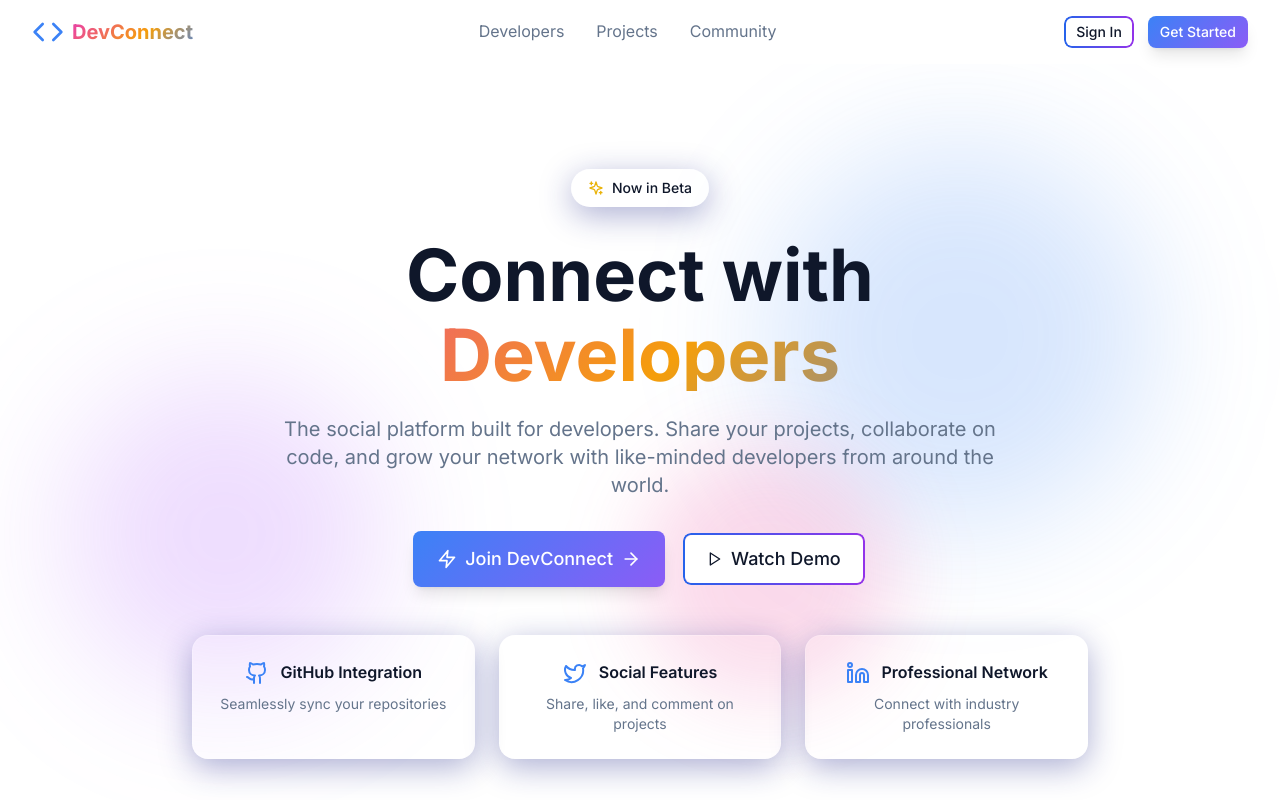
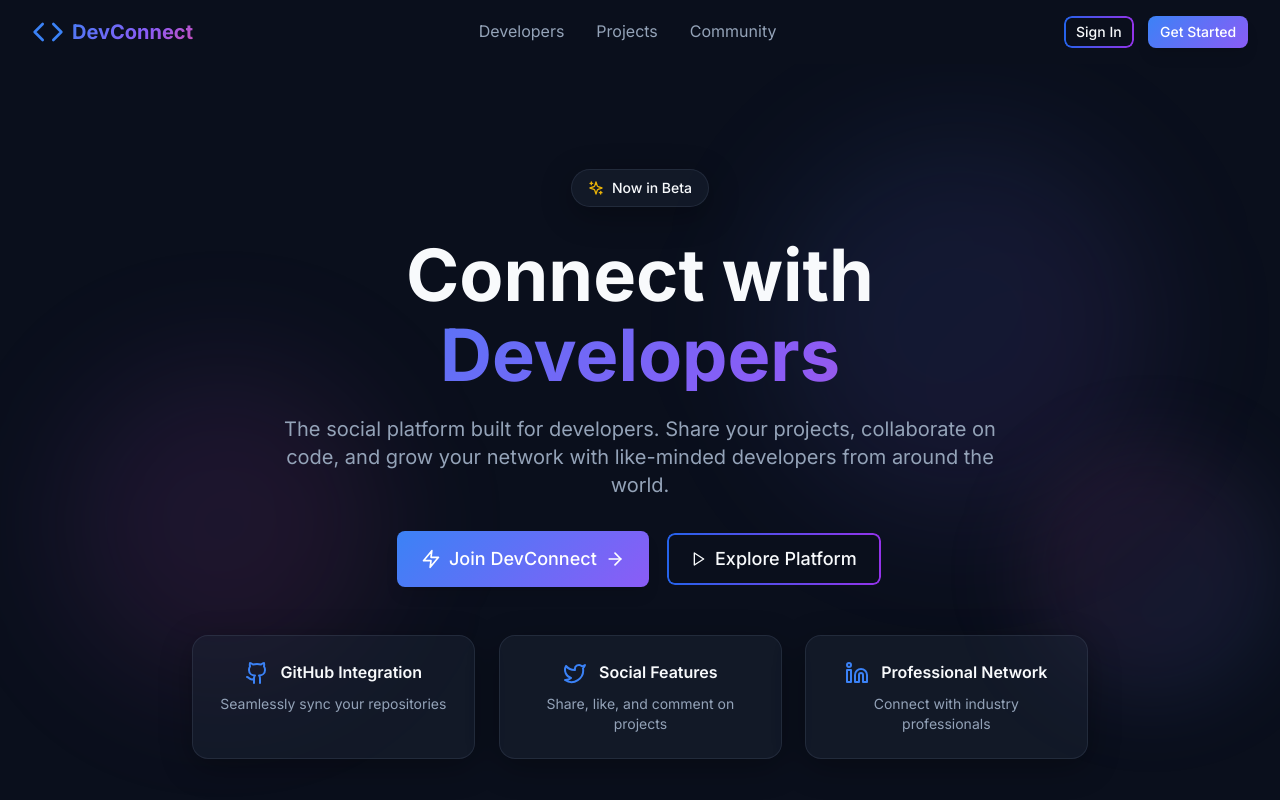
Before and after one commit to agaaaptr/devconnect, a Next.js app in the folder frontend/: page / in a window 1280 px wide. Shown: the top 800 px of the page. Built offline with nearby package versions, Linux system fonts and the light colour scheme.

Commit message:
refactor: Optimize styles and animations across components; update gradient colors and improve performance

```diff
--- a/frontend/src/app/globals.css
+++ b/frontend/src/app/globals.css
@@ -3,51 +3,12 @@
 @tailwind utilities;
 
 :root {
-  --background: #ffffff;
-  --foreground: #0f172a;
-  --card: #ffffff;
-  --card-foreground: #0f172a;
-  --primary: #3b82f6;
-  --primary-foreground: #ffffff;
-  --secondary: #f1f5f9;
-  --secondary-foreground: #0f172a;
-  --muted: #f8fafc;
-  --muted-foreground: #64748b;
-  --accent: #f1f5f9;
-  --accent-foreground: #0f172a;
-  --border: #e2e8f0;
-  --input: #e2e8f0;
-  --ring: #3b82f6;
-  --radius: 0.5rem;
-}
-
-@media (prefers-color-scheme: dark) {
-  :root {
-    --background: #0f172a;
-    --foreground: #f8fafc;
-    --card: #1e293b;
-    --card-foreground: #f8fafc;
-    --primary: #60a5fa;
-    --primary-foreground: #0f172a;
-    --secondary: #1e293b;
-    --secondary-foreground: #f8fafc;
-    --muted: #1e293b;
-    --muted-foreground: #94a3b8;
-    --accent: #1e293b;
-    --accent-foreground: #f8fafc;
-    --border: #334155;
-    --input: #334155;
-    --ring: #60a5fa;
-  }
-}
-
-[data-theme="dark"] {
-  --background: #0f172a;
+  --background: #0a0f1c;
   --foreground: #f8fafc;
   --card: #1e293b;
   --card-foreground: #f8fafc;
-  --primary: #60a5fa;
-  --primary-foreground: #0f172a;
+  --primary: #3b82f6;
+  --primary-foreground: #0a0f1c;
   --secondary: #1e293b;
   --secondary-foreground: #f8fafc;
   --muted: #1e293b;
@@ -56,7 +17,8 @@
   --accent-foreground: #f8fafc;
   --border: #334155;
   --input: #334155;
-  --ring: #60a5fa;
+  --ring: #3b82f6;
+  --radius: 0.5rem;
 }
 
 * {
@@ -70,35 +32,24 @@
   line-height: 1.6;
 }
 
-/* Aurora Background Effect */
+/* Simplified Wave Gradient Background */
 .aurora-bg {
   position: fixed;
   top: 0;
   left: 0;
-  width: 100%;
-  height: 100%;
+  width: 100vw;
+  height: 100vh;
   background: linear-gradient(
-    45deg,
-    rgba(59, 130, 246, 0.1) 0%,
-    rgba(147, 51, 234, 0.1) 25%,
-    rgba(236, 72, 153, 0.1) 50%,
-    rgba(59, 130, 246, 0.1) 75%,
-    rgba(147, 51, 234, 0.1) 100%
+    135deg,
+    #0a0f1c 0%,
+    #1e293b 20%,
+    #0a0f1c 40%,
+    #1e293b 60%,
+    #0a0f1c 80%,
+    #1e293b 100%
   );
-  background-size: 300% 300%;
-  animation: aurora-move 20s ease infinite;
+  will-change: transform;
   transition: opacity 0.3s ease;
-}
-
-[data-theme="dark"] .aurora-bg {
-  background: linear-gradient(
-    45deg,
-    rgba(59, 130, 246, 0.2) 0%,
-    rgba(147, 51, 234, 0.2) 25%,
-    rgba(236, 72, 153, 0.2) 50%,
-    rgba(59, 130, 246, 0.2) 75%,
-    rgba(147, 51, 234, 0.2) 100%
-  );
 }
 
 .aurora-bg::before {
@@ -108,29 +59,22 @@
   left: 0;
   width: 100%;
   height: 100%;
-  background: radial-gradient(
-    circle at var(--x, 50%) var(--y, 50%),
-    rgba(59, 130, 246, 0.3) 0%,
-    rgba(147, 51, 234, 0.2) 25%,
-    rgba(236, 72, 153, 0.1) 50%,
-    transparent 70%
+  background: linear-gradient(
+    -45deg,
+    rgba(59, 130, 246, 0.08) 0%,
+    rgba(139, 92, 246, 0.12) 25%,
+    rgba(236, 72, 153, 0.08) 50%,
+    rgba(59, 130, 246, 0.12) 75%,
+    rgba(139, 92, 246, 0.08) 100%
   );
-  opacity: 0.6;
-  transition: opacity 0.3s ease;
+  background-size: 400% 400%;
+  animation: wave-gradient 20s ease-in-out infinite;
+  will-change: background-position;
 }
 
-[data-theme="dark"] .aurora-bg::before {
-  background: radial-gradient(
-    circle at var(--x, 50%) var(--y, 50%),
-    rgba(59, 130, 246, 0.4) 0%,
-    rgba(147, 51, 234, 0.3) 25%,
-    rgba(236, 72, 153, 0.2) 50%,
-    transparent 70%
-  );
-  opacity: 0.8;
-}
+/* Removed the radial gradient ::after pseudo-element */
 
-@keyframes aurora-move {
+@keyframes wave-gradient {
   0%, 100% {
     background-position: 0% 50%;
   }
@@ -145,28 +89,94 @@
   }
 }
 
-/* Scroll Animations */
+/* Alternative Wave Pattern (more dramatic) */
+.wave-bg {
+  position: fixed;
+  top: 0;
+  left: 0;
+  width: 100vw;
+  height: 100vh;
+  background: linear-gradient(
+    135deg,
+    #0a0f1c 0%,
+    #1e293b 100%
+  );
+  will-change: transform;
+  transition: opacity 0.3s ease;
+}
+
+.wave-bg::before {
+  content: '';
+  position: absolute;
+  top: 0;
+  left: 0;
+  width: 100%;
+  height: 100%;
+  background: linear-gradient(
+    45deg,
+    rgba(59, 130, 246, 0.1) 0%,
+    transparent 30%,
+    rgba(139, 92, 246, 0.1) 50%,
+    transparent 70%,
+    rgba(236, 72, 153, 0.1) 100%
+  );
+  background-size: 300% 300%;
+  animation: wave-flow 25s linear infinite;
+  will-change: background-position;
+}
+
+.wave-bg::after {
+  content: '';
+  position: absolute;
+  top: 0;
+  left: 0;
+  width: 100%;
+  height: 100%;
+  background: linear-gradient(
+    -45deg,
+    transparent 0%,
+    rgba(59, 130, 246, 0.05) 25%,
+    transparent 50%,
+    rgba(139, 92, 246, 0.05) 75%,
+    transparent 100%
+  );
+  background-size: 250% 250%;
+  animation: wave-flow-reverse 30s linear infinite;
+  will-change: background-position;
+}
+
+@keyframes wave-flow {
+  0% {
+    background-position: 0% 0%;
+  }
+  100% {
+    background-position: 100% 100%;
+  }
+}
+
+@keyframes wave-flow-reverse {
+  0% {
+    background-position: 100% 100%;
+  }
+  100% {
+    background-position: 0% 0%;
+  }
+}
+
+/* Optimized Scroll Animations */
 .animate-fade-in {
-  animation: fadeIn 0.6s ease-out forwards;
+  opacity: 0;
+  transform: translateY(20px);
+  animation: fadeIn 0.8s cubic-bezier(0.25, 0.46, 0.45, 0.94) forwards;
 }
 
 .animate-slide-up {
-  animation: slideUp 0.8s ease-out forwards;
-}
-
-.animate-slide-in-left {
-  animation: slideInLeft 0.8s ease-out forwards;
-}
-
-.animate-slide-in-right {
-  animation: slideInRight 0.8s ease-out forwards;
+  opacity: 0;
+  transform: translateY(30px);
+  animation: slideUp 0.6s cubic-bezier(0.25, 0.46, 0.45, 0.94) forwards;
 }
 
 @keyframes fadeIn {
-  from {
-    opacity: 0;
-    transform: translateY(20px);
-  }
   to {
     opacity: 1;
     transform: translateY(0);
@@ -174,53 +184,27 @@
 }
 
 @keyframes slideUp {
-  from {
-    opacity: 0;
-    transform: translateY(30px);
-  }
   to {
     opacity: 1;
     transform: translateY(0);
   }
 }
 
-@keyframes slideInLeft {
-  from {
-    opacity: 0;
-    transform: translateX(-30px);
-  }
-  to {
-    opacity: 1;
-    transform: translateX(0);
-  }
-}
-
-@keyframes slideInRight {
-  from {
-    opacity: 0;
-    transform: translateX(30px);
-  }
-  to {
-    opacity: 1;
-    transform: translateX(0);
-  }
-}
-
-/* Enhanced Gradient Text */
+/* Enhanced Cool Gradient Text */
 .gradient-text {
   background: linear-gradient(
     135deg,
     #3b82f6 0%,
-    #8b5cf6 25%,
-    #ec4899 50%,
-    #f59e0b 75%,
+    #8b5cf6 35%,
+    #ec4899 65%,
     #3b82f6 100%
   );
   background-size: 200% 200%;
   -webkit-background-clip: text;
   -webkit-text-fill-color: transparent;
   background-clip: text;
-  animation: gradient-shift 4s ease infinite;
+  animation: gradient-shift 6s ease infinite;
+  will-change: background-position;
 }
 
 @keyframes gradient-shift {
@@ -232,27 +216,22 @@
   }
 }
 
-/* Glass Effect */
+/* Optimized Glass Effect */
 .glass-effect {
-  backdrop-filter: blur(20px);
-  background: rgba(255, 255, 255, 0.1);
-  border: 1px solid rgba(255, 255, 255, 0.2);
-  box-shadow: 0 8px 32px 0 rgba(31, 38, 135, 0.37);
+  backdrop-filter: blur(12px);
+  background: rgba(30, 41, 59, 0.4);
+  border: 1px solid rgba(100, 116, 139, 0.2);
+  box-shadow: 0 8px 32px 0 rgba(0, 0, 0, 0.3);
+  will-change: transform;
 }
 
-[data-theme="dark"] .glass-effect {
-  background: rgba(30, 41, 59, 0.3);
-  border: 1px solid rgba(100, 116, 139, 0.3);
-  box-shadow: 0 8px 32px 0 rgba(0, 0, 0, 0.5);
-}
-
-/* Enhanced Button Styles */
+/* Optimized Button Styles */
 .btn-primary {
   position: relative;
   overflow: hidden;
   background: linear-gradient(135deg, #3b82f6, #8b5cf6);
-  transition: all 0.3s ease;
-  transform-style: preserve-3d;
+  transition: all 0.3s cubic-bezier(0.25, 0.46, 0.45, 0.94);
+  will-change: transform;
 }
 
 .btn-primary::before {
@@ -262,8 +241,8 @@
   left: -100%;
   width: 100%;
   height: 100%;
-  background: linear-gradient(90deg, transparent, rgba(255, 255, 255, 0.3), transparent);
-  transition: left 0.5s ease;
+  background: linear-gradient(90deg, transparent, rgba(255, 255, 255, 0.2), transparent);
+  transition: left 0.6s cubic-bezier(0.25, 0.46, 0.45, 0.94);
 }
 
 .btn-primary:hover::before {
@@ -272,7 +251,7 @@
 
 .btn-primary:hover {
   transform: translateY(-2px);
-  box-shadow: 0 10px 25px rgba(59, 130, 246, 0.4);
+  box-shadow: 0 12px 28px rgba(59, 130, 246, 0.3);
 }
 
 .btn-outline {
@@ -280,7 +259,8 @@
   background: transparent;
   border: 2px solid transparent;
   background-clip: padding-box;
-  transition: all 0.3s ease;
+  transition: all 0.3s cubic-bezier(0.25, 0.46, 0.45, 0.94);
+  will-change: transform;
 }
 
 .btn-outline::before {
@@ -297,44 +277,45 @@
 
 .btn-outline:hover {
   transform: translateY(-1px);
-  box-shadow: 0 8px 20px rgba(59, 130, 246, 0.3);
+  box-shadow: 0 8px 20px rgba(59, 130, 246, 0.25);
 }
 
-/* Card Hover Effects */
+/* Optimized Card Hover Effects */
 .card-hover {
-  transition: all 0.3s ease;
-  transform-style: preserve-3d;
+  transition: all 0.3s cubic-bezier(0.25, 0.46, 0.45, 0.94);
+  will-change: transform;
 }
 
 .card-hover:hover {
-  transform: translateY(-5px) rotateX(5deg);
-  box-shadow: 0 15px 35px rgba(0, 0, 0, 0.1);
+  transform: translateY(-4px);
+  box-shadow: 0 20px 40px rgba(0, 0, 0, 0.2);
 }
 
-[data-theme="dark"] .card-hover:hover {
-  box-shadow: 0 15px 35px rgba(0, 0, 0, 0.3);
-}
+/* Mobile Optimizations */
+@media (max-width: 768px) {
+  .aurora-bg::before,
+  .wave-bg::before,
+  .wave-bg::after {
+    animation-duration: 30s;
+  }
 
-/* Responsive Design Improvements */
-@media (max-width: 640px) {
-  .aurora-bg::before {
-    background: radial-gradient(
-      circle at var(--x, 50%) var(--y, 50%),
-      rgba(59, 130, 246, 0.2) 0%,
-      rgba(147, 51, 234, 0.1) 25%,
-      transparent 50%
-    );
+  .gradient-text {
+    animation-duration: 8s;
+  }
+
+  .card-hover:hover {
+    transform: translateY(-2px);
   }
 }
 
-/* Accessibility Improvements */
+/* Performance Optimizations */
 @media (prefers-reduced-motion: reduce) {
-  .aurora-bg,
+  .aurora-bg::before,
+  .wave-bg::before,
+  .wave-bg::after,
   .gradient-text,
   .animate-fade-in,
-  .animate-slide-up,
-  .animate-slide-in-left,
-  .animate-slide-in-right {
+  .animate-slide-up {
     animation: none;
   }
 
@@ -344,3 +325,16 @@
     transform: none;
   }
 }
+
+/* Intersection Observer Optimization */
+.scroll-reveal {
+  opacity: 0;
+  transform: translateY(20px);
+  transition: all 0.6s cubic-bezier(0.25, 0.46, 0.45, 0.94);
+  will-change: opacity, transform;
+}
+
+.scroll-reveal.revealed {
+  opacity: 1;
+  transform: translateY(0);
+}
--- a/frontend/src/app/layout.tsx
+++ b/frontend/src/app/layout.tsx
@@ -1,7 +1,6 @@
 import type { Metadata } from 'next';
 import { Inter } from 'next/font/google';
 import './globals.css';
-import { AuroraCursor } from '@/hooks/useAnimations';
 
 const inter = Inter({ subsets: ['latin'] });
 
@@ -18,8 +17,6 @@
   return (
     <html lang="en">
       <body className={`${inter.className} antialiased`}>
-        {/* Aurora Cursor */}
-        <AuroraCursor />
         {/* Aurora Background Container */}
         <div className="fixed inset-0 z-0 pointer-events-none">
           <div className="aurora-bg"></div>
--- a/frontend/src/components/sections/Hero.tsx
+++ b/frontend/src/components/sections/Hero.tsx
@@ -6,29 +6,10 @@
 
 export default function Hero() {
   const [mounted, setMounted] = useState(false);
-  const [mousePosition, setMousePosition] = useState({ x: 0, y: 0 });
   const heroRef = useRef<HTMLElement>(null);
 
   useEffect(() => {
     setMounted(true);
-  }, []);
-
-  useEffect(() => {
-    const handleMouseMove = (e: MouseEvent) => {
-      if (heroRef.current) {
-        const rect = heroRef.current.getBoundingClientRect();
-        const x = ((e.clientX - rect.left) / rect.width) * 100;
-        const y = ((e.clientY - rect.top) / rect.height) * 100;
-        setMousePosition({ x, y });
-
-        // Update CSS custom properties for aurora effect
-        document.documentElement.style.setProperty('--x', `${x}%`);
-        document.documentElement.style.setProperty('--y', `${y}%`);
-      }
-    };
-
-    window.addEventListener('mousemove', handleMouseMove);
-    return () => window.removeEventListener('mousemove', handleMouseMove);
   }, []);
 
   if (!mounted) return null;
@@ -38,30 +19,30 @@
       ref={heroRef}
       className="relative min-h-screen flex items-center justify-center overflow-hidden bg-background"
     >
-      {/* Additional Background Elements */}
+      {/* Simplified Wave Background Elements */}
       <div className="absolute inset-0 overflow-hidden">
         <div
-          className="absolute w-96 h-96 bg-blue-500/20 rounded-full blur-3xl animate-pulse"
+          className="absolute w-96 h-96 bg-gradient-to-br from-blue-500/10 to-purple-500/10 rounded-full blur-3xl"
           style={{
             top: '10%',
             right: '10%',
-            animation: 'float 6s ease-in-out infinite'
+            animation: 'float 8s ease-in-out infinite'
           }}
         ></div>
         <div
-          className="absolute w-80 h-80 bg-purple-500/20 rounded-full blur-3xl animate-pulse"
+          className="absolute w-80 h-80 bg-gradient-to-br from-purple-500/10 to-pink-500/10 rounded-full blur-3xl"
           style={{
             bottom: '20%',
             left: '5%',
-            animation: 'float 8s ease-in-out infinite reverse'
+            animation: 'float 12s ease-in-out infinite reverse'
           }}
         ></div>
         <div
-          className="absolute w-64 h-64 bg-pink-500/20 rounded-full blur-2xl animate-pulse"
+          className="absolute w-64 h-64 bg-gradient-to-br from-pink-500/10 to-blue-500/10 rounded-full blur-2xl"
           style={{
             top: '50%',
-            left: '50%',
-            transform: 'translate(-50%, -50%)',
+            left: '80%',
+            transform: 'translateY(-50%)',
             animation: 'float 10s ease-in-out infinite'
           }}
         ></div>
@@ -105,7 +86,7 @@
               className="btn-outline inline-flex items-center group"
             >
               <Play className="mr-2 h-4 w-4 group-hover:scale-110 transition-transform" />
-              Watch Demo
+              Explore Platform
             </Button>
           </div>
 
--- a/frontend/tailwind.config.js
+++ b/frontend/tailwind.config.js
@@ -38,6 +38,12 @@
         'float': 'float 6s ease-in-out infinite',
       },
       keyframes: {
+        from: {
+            'from-yellow-500': 'from-cyan-500',
+            'to-orange-500': 'to-blue-500',
+            'from-red-500': 'from-pink-500',
+            'to-rose-500': 'to-purple-500'
+          },
         gradient: {
           '0%, 100%': {
             'background-size': '200% 200%',
```
Also changed, not shown: frontend/src/components/layout/Header.tsx (+1 -16 lines), frontend/src/components/sections/Features.tsx (+32 -38 lines), frontend/src/hooks/useAnimations.ts (+53 -42 lines).
